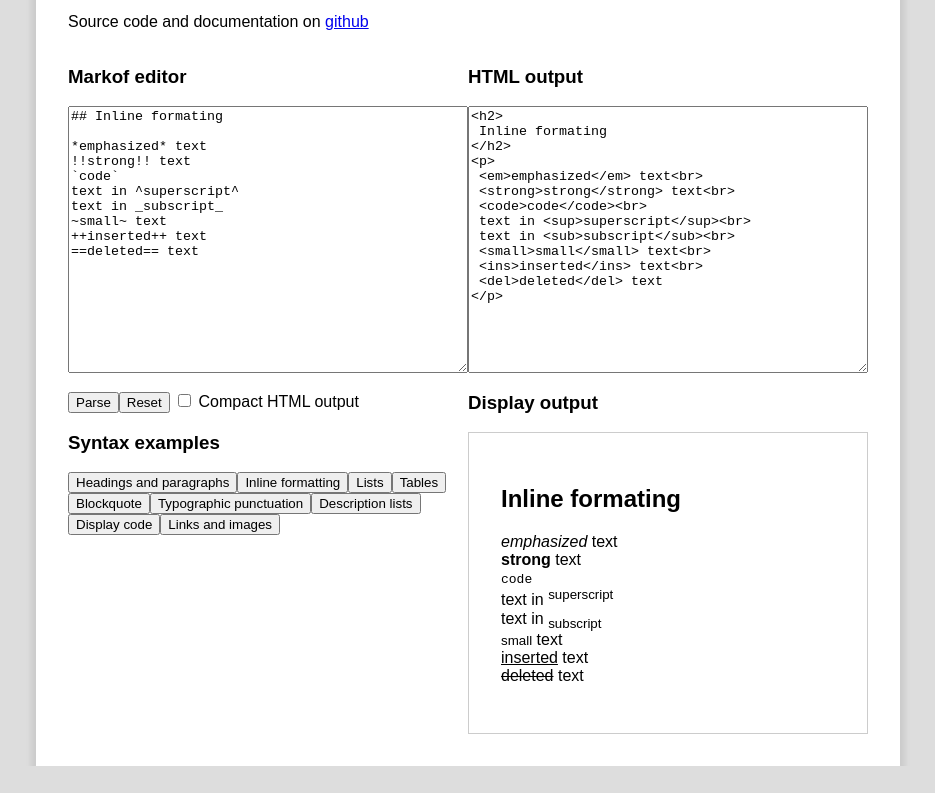
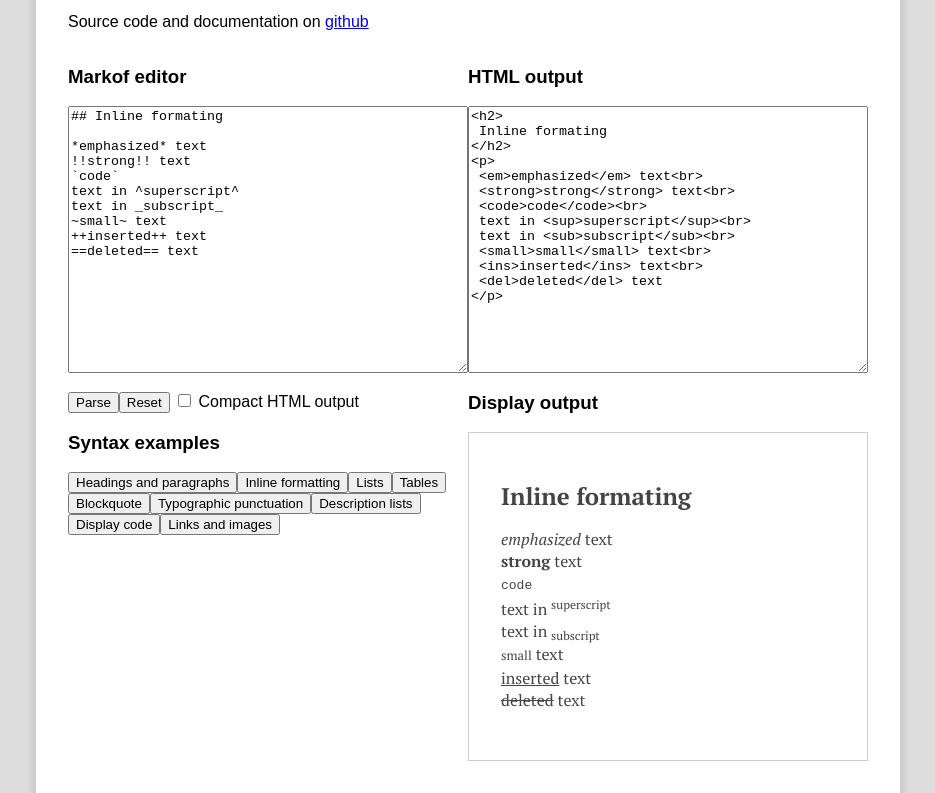
Before and after one commit to tomaslangkaas/markof.js, a plain HTML site: page index.html in a window 1280 px wide. Both pictures are taken after a click on the button "Inline formatting". Shown: the part 133-926 px from the top of the page, without its empty margins (172-1107 px from the left). Before the commit the page ends 899 px from the top, so only its background shows below. Drawn offline with Linux system fonts and the light colour scheme.

Commit message:
Update index.html

```diff
--- a/index.html
+++ b/index.html
@@ -5,6 +5,11 @@
 <meta name="viewport" content="width=device-width, initial-scale=1.0" />
 <meta charset="UTF-8" />
 <style>
+@import url(https://fonts.googleapis.com/css?family=PT+Serif:400);
+@import url(https://fonts.googleapis.com/css?family=PT+Serif:400italic);
+@import url(https://fonts.googleapis.com/css?family=PT+Serif:700);
+@import url(https://fonts.googleapis.com/css?family=PT+Serif:700italic);
+
 html{
 	background: #ddd;
 }
@@ -35,7 +40,30 @@ textarea{
 	*display: inline;
 }
 
+sub,
+sup {
+  font-size: 75%;
+  line-height: 0;
+  position: relative;
+  vertical-align: baseline;
+}
+
+sup {
+  top: -0.5em;
+}
+
+sub {
+  bottom: -0.25em;
+}
+
+small {
+  font-size: 80%;
+}
+
 #markofDisplay{
+	font-family: "PT Serif";
+	line-height: 1.4em;
+	color: #444;
 	padding: 2em;
 	border: 1px solid #ccc;
 }
```
